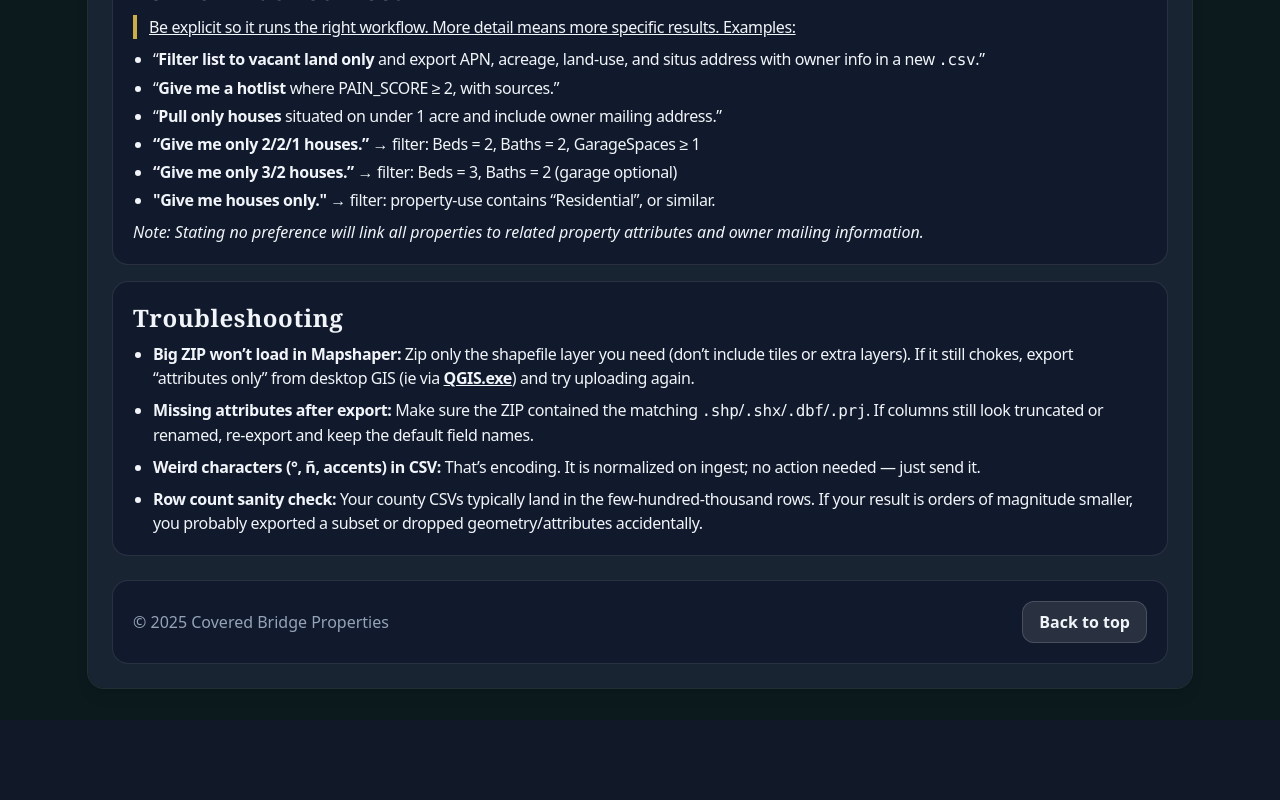
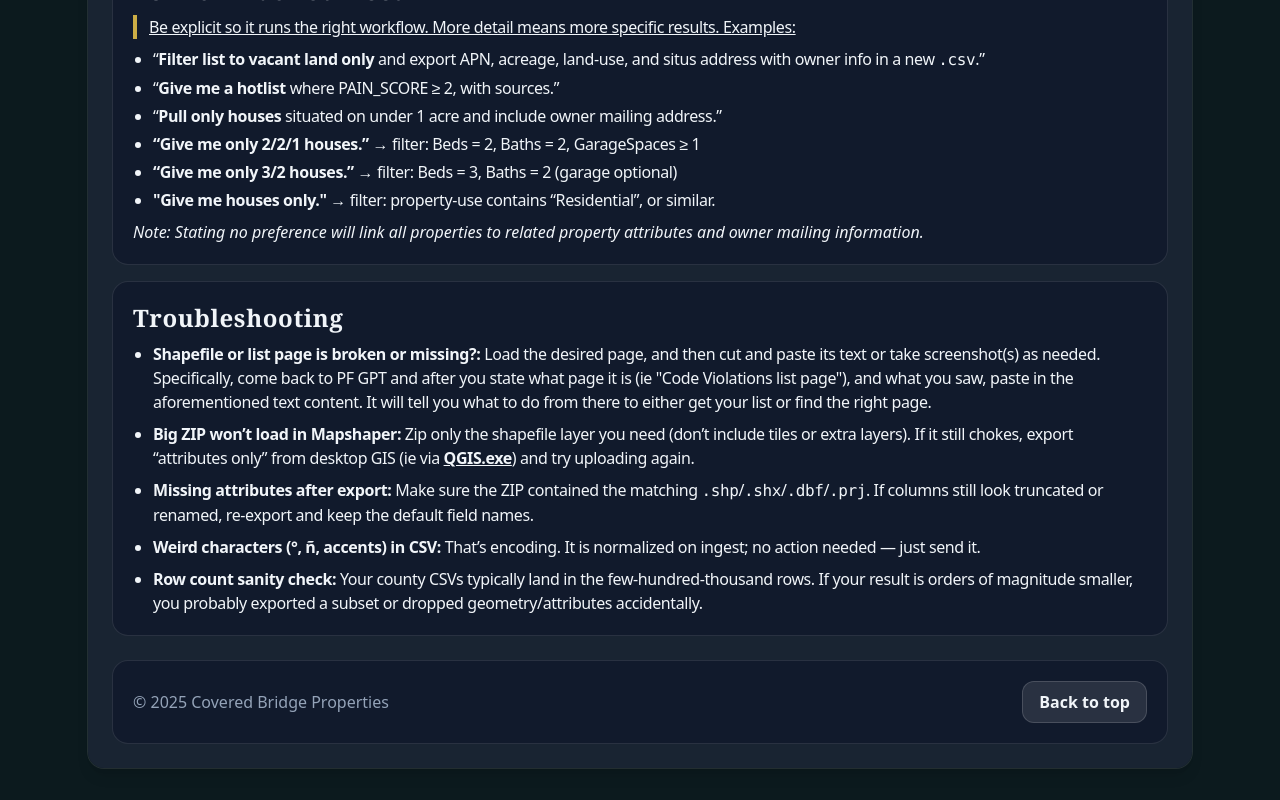
Before and after one commit to nyteksf/covered-bridge-seller-page, a React (Vite) app: page /painforge in a window 1280 px wide. Shown: the part 1423-2223 px from the top of the page. Before the commit the page ends 2143 px from the top, so only its background shows below. Built offline with nearby package versions, Linux system fonts and the light colour scheme.

Commit message:
Add details to troubleshooting, pain forge instructions

```diff
--- a/src/pages/ParcelUploadInstructions.jsx
+++ b/src/pages/ParcelUploadInstructions.jsx
@@ -270,8 +270,19 @@ export default function ParcelUploadInstructions() {
 
           {/* Troubleshooting: detailed, not dumbed down */}
           <section className="mt-4 rounded-2xl border border-white/10 bg-slate-900/70 p-5">
-            <h2 className="font-serif text-2xl font-bold tracking-wide">Troubleshooting</h2>
+            <h2 className="font-serif text-2xl font-bold tracking-wide">
+              Troubleshooting
+            </h2>
             <ul className="ml-5 mt-2 list-disc space-y-2 tracking-tight">
+              <li>
+                <strong>Shapefile or list page is broken or missing?:</strong>{" "}
+                Load the desired page, and then cut and paste its text or take
+                screenshot(s) as needed. Specifically, come back to PF GPT and
+                after you state what page it is (ie "Code Violations list
+                page"), and what you saw, paste in the aforementioned text
+                content. It will tell you what to do from there to either get
+                your list or find the right page.
+              </li>
               <li>
                 <strong>Big ZIP won’t load in Mapshaper:</strong> Zip only the
                 shapefile layer you need (don’t include tiles or extra layers).
```
